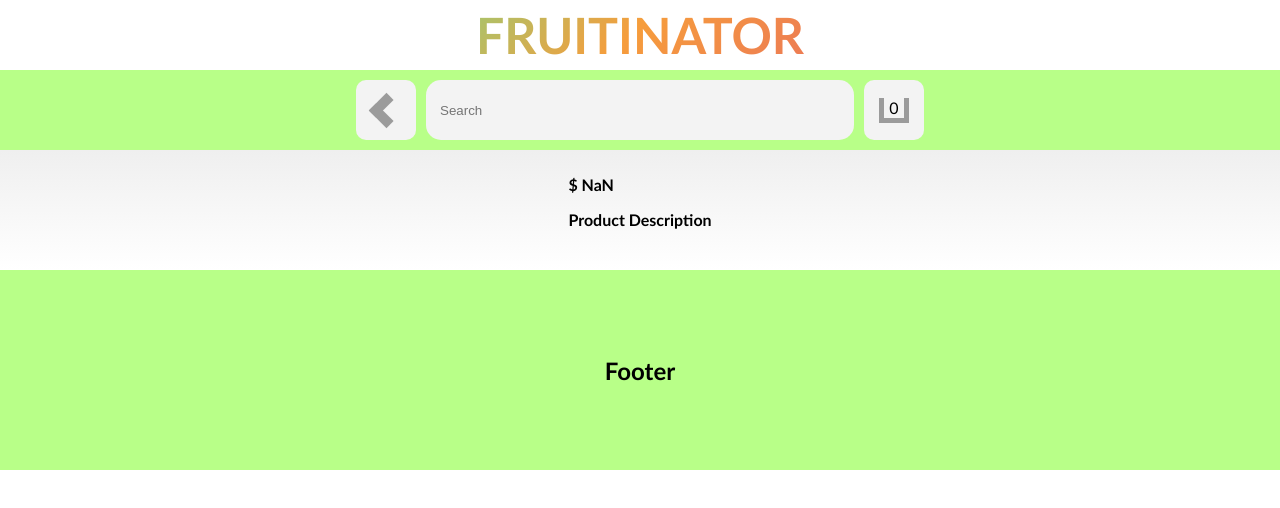
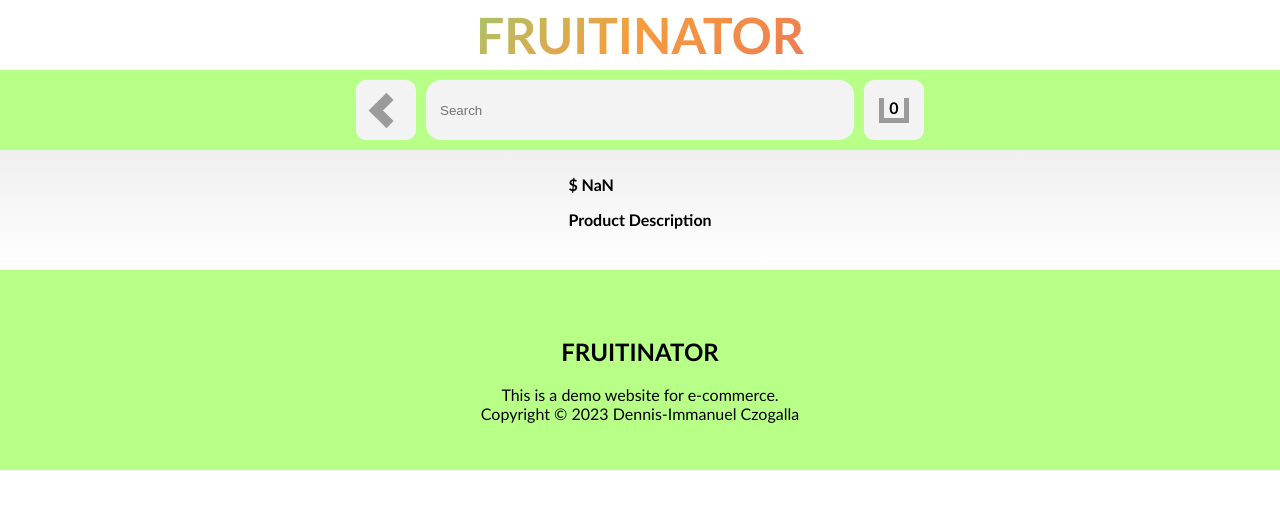
Before and after one commit to denczo/fruitinator, a React (Create React App) app in the folder frontend/: page /info in a window 1280 px wide. Shown: the top 508 px of the page. Built offline with nearby package versions, Linux system fonts and the light colour scheme.

Commit message:
ADD: hover animation, cart animation

```diff
--- a/frontend/src/navigation/buttons/cart/Cart.css
+++ b/frontend/src/navigation/buttons/cart/Cart.css
@@ -1,4 +1,4 @@
-.Cart{
+.Cart {
     border-radius: 10px;
     background-color: #f3f3f3;
     aspect-ratio: 1 / 1;
@@ -8,11 +8,11 @@
     cursor: pointer;
 }
 
-.Cart:hover{
+.Cart:hover {
     border: 3px solid #707070;
 }
 
-.Cart img{
+.Cart img {
     max-width: 100%;
     height: auto;
 }
@@ -22,6 +22,54 @@
     width: 20px;
     height: 20px;
     border: 5px solid #9b9b9b;
-    /* -webkit-transform: perspective(20px) rotateX(-20deg);     */
     border-top: 0;
+    /* animation: tilt-shaking 2s infinite; */
 }
+
+@keyframes tilt-shaking {
+    0% { transform: rotate(0deg); }
+    5% { transform: rotate(10deg); }
+    10% { transform: rotate(0eg); }
+    15% { transform: rotate(-10deg); }
+    20% { transform: rotate(0deg); }
+    100% { transform: rotate(0deg); }
+  }
+
+.CircleAnimation {
+    width: 20px;
+    height: 20px;
+    border-radius: 20px;
+    font-weight: bold;
+    -webkit-animation: grow 0.5s;
+}
+
+@keyframes grow {
+    0% {
+        -webkit-transform: scale(1);
+        -moz-transform: scale(1);
+        -o-transform: scale(1);
+        -ms-transform: scale(1);
+        transform: scale(1);
+        background-color: red;
+        color: white;
+        opacity: 1;
+    }
+
+    75% {
+        -webkit-transform: scale(3);
+        -moz-transform: scale(3);
+        -o-transform: scale(3);
+        -ms-transform: scale(3);
+        transform: scale(3);
+        opacity: 0;
+    }
+
+    100% {
+        -webkit-transform: scale(1);
+        -moz-transform: scale(1);
+        -o-transform: scale(1);
+        -ms-transform: scale(1);
+        transform: scale(1);
+        color: black;
+    }
+}
--- a/frontend/src/navigation/buttons/cart/Cart.js
+++ b/frontend/src/navigation/buttons/cart/Cart.js
@@ -6,8 +6,18 @@ import store from "../../../stores/Store"
 
 const Cart = () => {
     let navigate = useNavigate();
+    const cartCount = store.getCartCount()
     return (<div className="Cart" onClick={() => navigate("/cart")}>
-        <div className="Bucket">{store.getCartCount()}</div>
+        <div className="Bucket">
+            {cartCount > 0 ? (
+                <div key={cartCount} className="CircleAnimation">
+                    {cartCount}
+                </div>
+            ) :
+                (<div>
+                    <b>{cartCount}</b>
+                </div>)}
+        </div>
     </div>);
 }
 
--- a/frontend/src/screens/productOverview/components/product/Product.css
+++ b/frontend/src/screens/productOverview/components/product/Product.css
@@ -1,22 +1,21 @@
 .Product {
     display: flex;
     flex-direction: column;
-    border-radius: 20px;
+    border-radius: 20px 70px 20px 70px;
+    /* border-radius: 20px; */
     aspect-ratio: 1 / 1;
     width: 50%;
-
     max-width: 250px;
-    /* height: 300px; */
-    /* width: 250px; */
-    /* padding: 25px; */
     margin: 10px;
     font-size: 16px;
     background-size: 300% 100%;
+    transition: transform 250ms;
+    animation: 0.5s ease 0s 1 fadeIn;
+}
 
-    moz-transition: all .4s ease-in-out;
-    -o-transition: all .4s ease-in-out;
-    -webkit-transition: all .4s ease-in-out;
-    transition: all .4s ease-in-out;
+
+.Product.color {
+    box-shadow: 0 4px 15px 0 rgba(211, 211, 211, 0.75);
 }
 
 .ProductContent{
@@ -33,14 +32,18 @@
 }
 
 .Product:hover {
-    background-position: 100% 0;
-    /* moz-transition: all .4s ease-in-out; */
-    -o-transition: all .4s ease-in-out;
-    -webkit-transition: all .4s ease-in-out;
-    transition: all .4s ease-in-out;
+    -webkit-transform: scale(1.1);
+    -moz-transform: scale(1.1);
+    -o-transform: scale(1.1);
+    -ms-transform: scale(1.1);
+    transform: scale(1.1);
 }
 
-.Product.color {
-    /* background-image: linear-gradient(to right, #a7ffd9, #4ff1bd, #3ff89e, #2ade87); */
-    box-shadow: 0 4px 15px 0 rgba(211, 211, 211, 0.75);
-}
+@keyframes fadeIn {
+    0% {
+      transform: scale(0);
+    }
+    100% {
+      transform: scale(1);
+    }
+  }
--- a/frontend/src/structure/footer/Footer.css
+++ b/frontend/src/structure/footer/Footer.css
@@ -1,9 +1,12 @@
 .Footer {
     display: flex;
+    flex-direction: column;
     justify-content: center;
-    align-items: center;
     background-color: #b8ff88;
     width: 100%;
-    height: 200px;
+    min-height: 200px;
+    height: 100%;
     text-align: center;
+    position: sticky;
+    top: 100vh;
 }
--- a/frontend/src/structure/footer/Footer.js
+++ b/frontend/src/structure/footer/Footer.js
@@ -3,8 +3,9 @@ import './Footer.css';
 
 const Footer = () => {
     return (<div className="Footer">
-        <h2>Footer</h2>
-
+        <h2>FRUITINATOR</h2>
+        <span>This is a demo website for e-commerce.</span>
+        <span>Copyright &copy; {new Date().getFullYear()} Dennis-Immanuel Czogalla</span>
     </div>);
 }
 
--- a/frontend/src/structure/wrapper/Wrapper.css
+++ b/frontend/src/structure/wrapper/Wrapper.css
@@ -2,7 +2,6 @@
     flex-direction: row;
     justify-content: center;
     background-color: #fff;
-    /* width: 120%; */
     height: 100%;
     margin: 0 auto;
 }
--- a/frontend/src/structure/wrapper/Wrapper.js
+++ b/frontend/src/structure/wrapper/Wrapper.js
@@ -5,6 +5,8 @@ import Navbar from '../../navigation/navbar/Navbar';
 import Content from '../content/Content';
 import Footer from '../footer/Footer';
 import Header from '../header/Header';
+import CartOverview from '../../screens/cartOverview/CartOverview';
+
 // import ProductInfo from '../screens/productInfo/ProductInfo';
 
 const Wrapper = () => {
@@ -12,6 +14,7 @@ const Wrapper = () => {
         <Router>
             <Header/>
             <Navbar/>
+            {/* <CartOverview/> */}
             <Content/>
             <Footer/>
         </Router>
```
